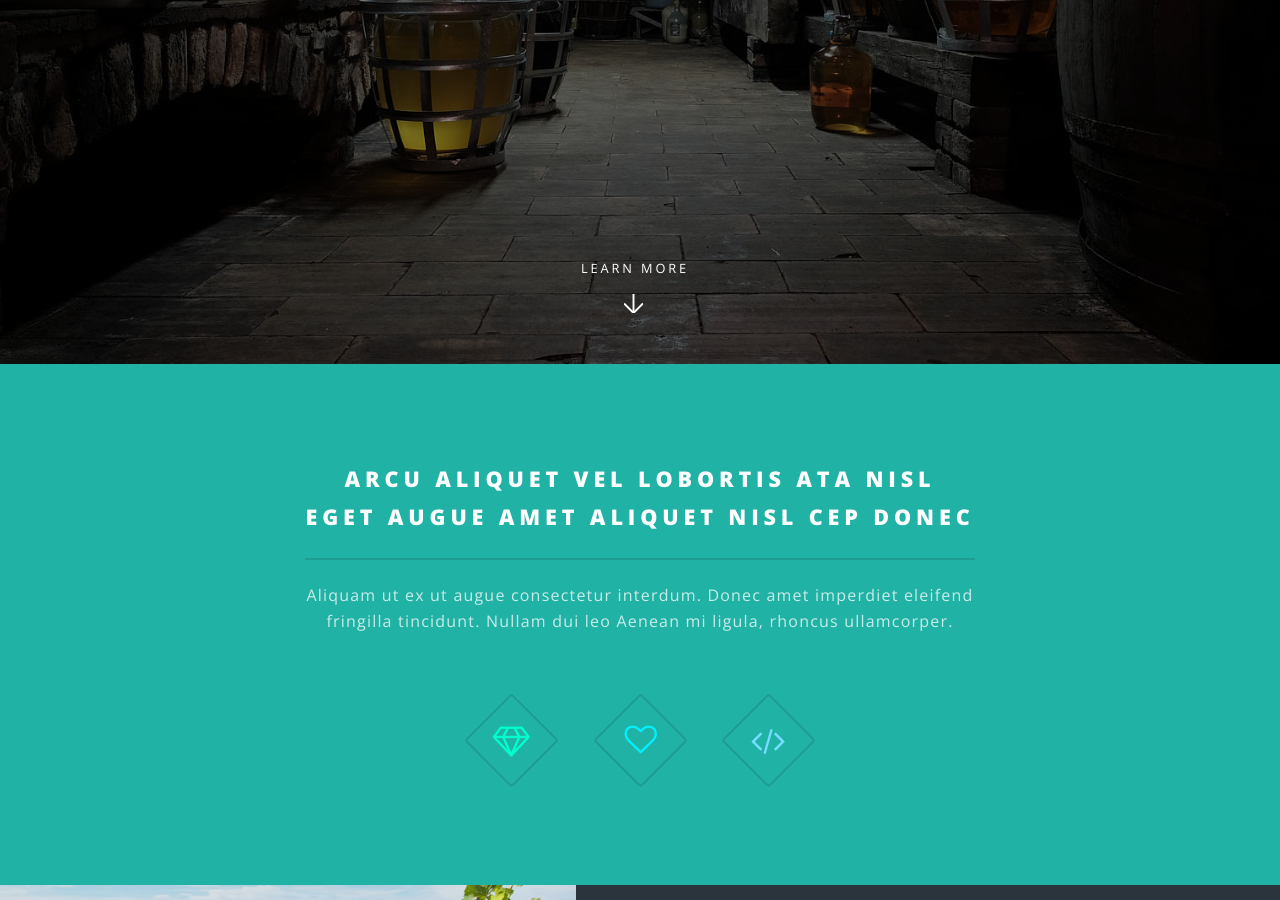
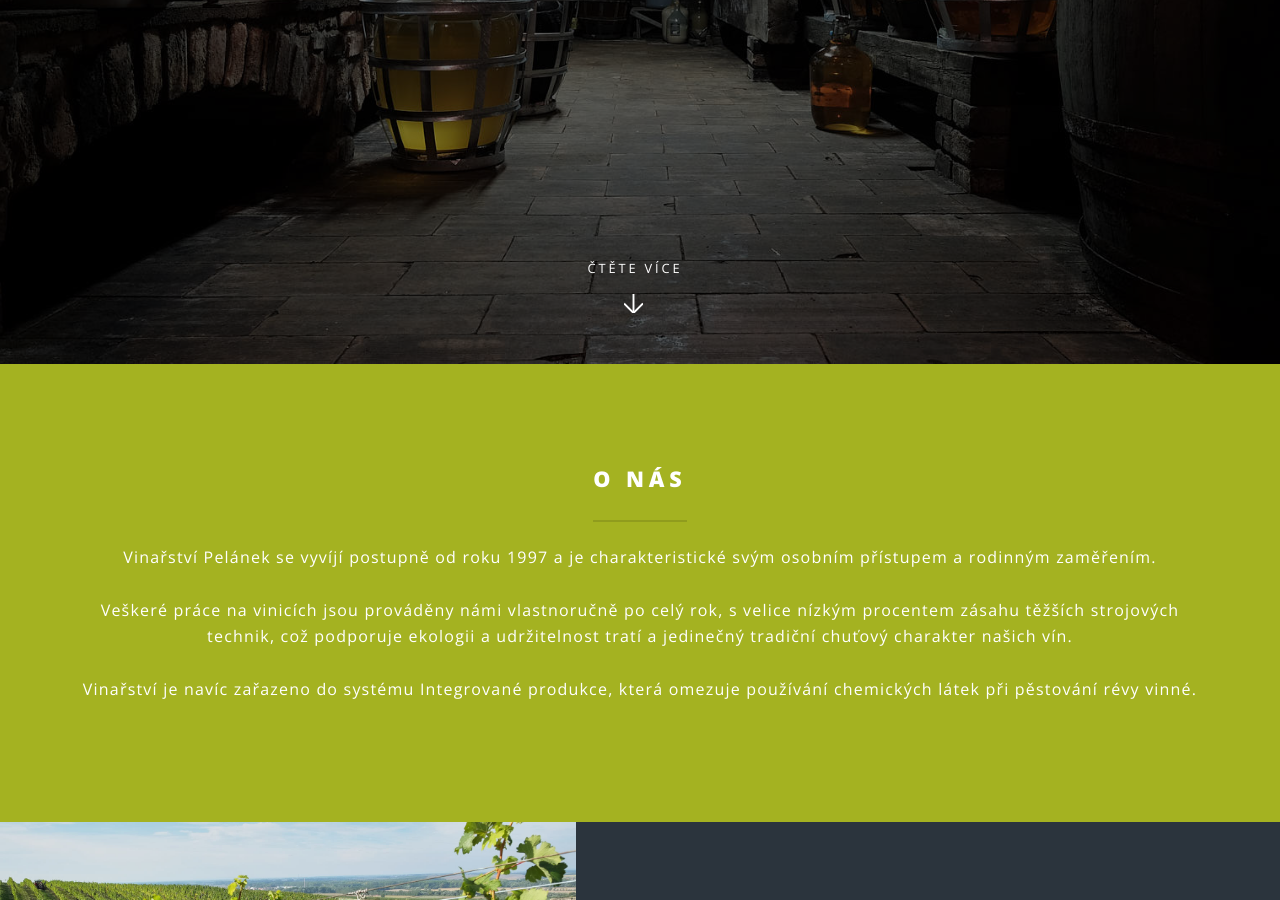
Before and after one commit to luk355/vinarstvi-pelanek, a Jekyll site: the page built from index.html, in a window 1280 px wide and 900 px high, scrolled down 536 px. Built offline with Jekyll 4.4.1, drawn with Linux system fonts in a browser that asks for light colours; some of the changed text lies outside the part shown.

Commit message:
content and color changes

```diff
--- a/_sass/libs/_vars.scss
+++ b/_sass/libs/_vars.scss
@@ -47,10 +47,10 @@
 		border2-bg:			rgba(144,144,144,0.5),
 
 		accent1: (
-			bg:				#21b2a6,
+			bg:				#a4b221,
 			fg-bold:		#ffffff,
-			fg:				mix(#21b2a6, #ffffff, 25%),
-			fg-light:		mix(#21b2a6, #ffffff, 40%),
+			fg:				mix(#a4b221, #ffffff, 0%),
+			fg-light:		mix(#a4b221, #ffffff, 40%),
 			border:			rgba(0,0,0,0.125),
 			border-bg:		rgba(255,255,255,0.075),
 			border2:		rgba(0,0,0,0.25),
@@ -91,10 +91,10 @@
 		),
 
 		accent5: (
-			bg:				#505393,
+			bg:				#3d5073,
 			fg-bold:		#ffffff,
-			fg:				mix(#505393, #ffffff, 25%),
-			fg-light:		mix(#505393, #ffffff, 40%),
+			fg:				mix(#3d5073, #ffffff, 25%),
+			fg-light:		mix(#3d5073, #ffffff, 40%),
 			border:			rgba(0,0,0,0.125),
 			border-bg:		rgba(255,255,255,0.075),
 			border2:		rgba(0,0,0,0.25),
--- a/index.html
+++ b/index.html
@@ -7,47 +7,61 @@
 		<h2>{{ site.title }}</h2>
 		<p>{{ site.description | markdownify }}</p>
 	</div>
-						<a href="#one" class="more scrolly">Learn More</a>
+	<a href="#one" class="more scrolly">Čtěte více</a>
 </section>
 
 <!-- One -->
 <section id="one" class="wrapper style1 special">
 	<div class="inner">
 		<header class="major">
-								<h2>Arcu aliquet vel lobortis ata nisl<br />
-								eget augue amet aliquet nisl cep donec</h2>
-								<p>Aliquam ut ex ut augue consectetur interdum. Donec amet imperdiet eleifend<br />
-								fringilla tincidunt. Nullam dui leo Aenean mi ligula, rhoncus ullamcorper.</p>
+			<h2>O nás</h2>
+			<p>Vinařství Pelánek se vyvíjí postupně od roku 1997 a je charakteristické svým osobním přístupem a rodinným
+				zaměřením. <br /> <br />
+				Veškeré práce na vinicích jsou prováděny námi vlastnoručně po celý rok, s velice nízkým procentem zásahu těžších
+				strojových technik, což podporuje ekologii a udržitelnost tratí a jedinečný tradiční chuťový charakter našich vín.
+				<br /> <br />
+				Vinařství je navíc zařazeno do systému Integrované produkce, která omezuje používání chemických látek při pěstování
+				révy vinné.</p>
 		</header>
-							<ul class="icons major">
+		<!-- <ul class="icons major">
 			<li><span class="icon fa-diamond major style1"><span class="label">Lorem</span></span></li>
 			<li><span class="icon fa-heart-o major style2"><span class="label">Ipsum</span></span></li>
 			<li><span class="icon fa-code major style3"><span class="label">Dolor</span></span></li>
-							</ul>
+		</ul> -->
 	</div>
 </section>
 
 <!-- Two -->
 <section id="two" class="wrapper alt style2">
 	<section class="spotlight">
-							<div class="image"><img src="images/vinice.jpg" alt="" /></div><div class="content">
-								<h2>Magna primis lobortis<br />
-								sed ullamcorper</h2>
-								<p>Aliquam ut ex ut augue consectetur interdum. Donec hendrerit imperdiet. Mauris eleifend fringilla nullam aenean mi ligula.</p>
+		<div class="image"><img src="images/vinice.jpg" alt="" /></div>
+		<div class="content">
+			<h2>Viniční trať</h2>
+			<p>Naše hrozny pěstujeme na tratích rozkládajících se v okolí vinařské obce Novosedly na Jižní Moravě. <br /> <br />
+				V současnosti vlastníme a obhospodařujeme téměř 2 hektary vinic.
 		</div>
 	</section>
 	<section class="spotlight">
-							<div class="image"><img src="images/cervene-vino-detail.jpg" alt="" /></div><div class="content">
-								<h2>Tortor dolore feugiat<br />
-								elementum magna</h2>
-								<p>Aliquam ut ex ut augue consectetur interdum. Donec hendrerit imperdiet. Mauris eleifend fringilla nullam aenean mi ligula.</p>
+		<div class="image"><img src="images/cervene-vino-detail.jpg" alt="" /></div>
+		<div class="content">
+			<h2>Odrůdy</h2>
+			<p>Jedná se o vinice s odrůdami Ryzlink rýnský, Sauvignon, Veltlínské červené rané, Chardonnay, Ryzlink vlašský, a
+				Svatovavřinecké. <br /> <br />
+				Zatímco převážná většina našich vinic se chlubí dlouholetou historií (viniční trať Kamenný vrch, kde se nachází náš
+				Ryzlink vlašský a Veltlínské červené ranné, je stará přes 40 let), vína odrůd x a y pochází z vinic vysazovaných
+				nově námi postupně od roku 2010.</p>
 		</div>
 	</section>
 	<section class="spotlight">
-							<div class="image"><img src="images/sezeni.jpg" alt="" /></div><div class="content">
-								<h2>Augue eleifend aliquet<br />
-								sed condimentum</h2>
-								<p>Aliquam ut ex ut augue consectetur interdum. Donec hendrerit imperdiet. Mauris eleifend fringilla nullam aenean mi ligula.</p>
+		<div class="image"><img src="images/sezeni.jpg" alt="" /></div>
+		<div class="content">
+			<h2>Sklep</h2>
+			<p>Vína skladujeme ve sklepě ve Velké Bíteši, malebném městě se strategickou polohou u dálnice D1, a tedy snadnou
+				dostupností z Prahy (1,5 hodin autem) i Brna (30 minut).<br /> <br />
+				Sklep byl dostavěn v roce 2007 a skýtá ideální prostředí pro rodinné oslavy, přátelská setkání i firemní večírky.
+				<!-- <br /> <br />
+				Nabízíme řízené degustace i prodej sudových i lahvových vín. Příjemným zpestřením je i prodej medu, jehož výrobou
+				se zabýváme v dalších volných chvílích.</p> -->
 		</div>
 	</section>
 </section>
@@ -56,34 +70,32 @@
 <section id="three" class="wrapper style3 special">
 	<div class="inner">
 		<header class="major">
-								<h2>Accumsan mus tortor nunc aliquet</h2>
-								<p>Aliquam ut ex ut augue consectetur interdum. Donec amet imperdiet eleifend<br />
-								fringilla tincidunt. Nullam dui leo Aenean mi ligula, rhoncus ullamcorper.</p>
+			<h2>Nabízíme</h2>
+			<p>
+				Nabízíme pronájem sklepu s ubytováním, řízené degustace i prodej sudových i lahvových vín. <br />
+				Příjemným zpestřením je i prodej medu, jehož výrobou se zabýváme v dalších volných chvílích.
+			</p>
 		</header>
 		<ul class="features">
-								<li class="icon fa-paper-plane-o">
-									<h3>Arcu accumsan</h3>
-									<p>Augue consectetur sed interdum imperdiet et ipsum. Mauris lorem tincidunt nullam amet leo Aenean ligula consequat consequat.</p>
-								</li>
 			<li class="icon fa-laptop">
-									<h3>Ac Augue Eget</h3>
-									<p>Augue consectetur sed interdum imperdiet et ipsum. Mauris lorem tincidunt nullam amet leo Aenean ligula consequat consequat.</p>
+				<h3>Prodej vín</h3>
+				<p>Augue consectetur sed interdum imperdiet et ipsum. Mauris lorem tincidunt nullam amet leo Aenean ligula
+					consequat consequat.</p>
 			</li>
 			<li class="icon fa-code">
-									<h3>Mus Scelerisque</h3>
-									<p>Augue consectetur sed interdum imperdiet et ipsum. Mauris lorem tincidunt nullam amet leo Aenean ligula consequat consequat.</p>
+				<h3>Prodej medu</h3>
+				<p>Augue consectetur sed interdum imperdiet et ipsum. Mauris lorem tincidunt nullam amet leo Aenean ligula
+					consequat consequat.</p>
+			</li>
+			<li class="icon fa-paper-plane-o">
+				<h3>Řízené degustace</h3>
+				<p>Augue consectetur sed interdum imperdiet et ipsum. Mauris lorem tincidunt nullam amet leo Aenean ligula
+					consequat consequat.</p>
 			</li>
 			<li class="icon fa-headphones">
-									<h3>Mauris Imperdiet</h3>
-									<p>Augue consectetur sed interdum imperdiet et ipsum. Mauris lorem tincidunt nullam amet leo Aenean ligula consequat consequat.</p>
-								</li>
-								<li class="icon fa-heart-o">
-									<h3>Aenean Primis</h3>
-									<p>Augue consectetur sed interdum imperdiet et ipsum. Mauris lorem tincidunt nullam amet leo Aenean ligula consequat consequat.</p>
-								</li>
-								<li class="icon fa-flag-o">
-									<h3>Tortor Ut</h3>
-									<p>Augue consectetur sed interdum imperdiet et ipsum. Mauris lorem tincidunt nullam amet leo Aenean ligula consequat consequat.</p>
+				<h3>Pronájem sklepa</h3>
+				<p>Augue consectetur sed interdum imperdiet et ipsum. Mauris lorem tincidunt nullam amet leo Aenean ligula
+					consequat consequat.</p>
 			</li>
 		</ul>
 	</div>
@@ -93,12 +105,17 @@
 <section id="cta" class="wrapper style4">
 	<div class="inner">
 		<header>
-								<h2>Arcue ut vel commodo</h2>
-								<p>Aliquam ut ex ut augue consectetur interdum endrerit imperdiet amet eleifend fringilla.</p>
+			<h2>Kontaktujte nás</h2>
+			<p>
+				Adresa: Pod Babincem 667, Velká Bíteš, 595 01 <br />
+				Telefon: +420 606 694 554, +420 608 129 735 <br />
+				Email: pelanek@seznam.cz <br />
+				Facebook: Vinařství Pelánek <br />
+			</p>
 		</header>
 		<ul class="actions vertical">
 			<li><a href="#" class="button fit special">Activate</a></li>
-								<li><a href="#" class="button fit">Learn More</a></li>
+			<li><a href="https://goo.gl/maps/b7T6nEzW4L52" class="button fit" target="_blank">Ukaž na mapě</a></li>
 		</ul>
 	</div>
 </section>
```
Lines whose indentation alone changed are shown as unchanged.
